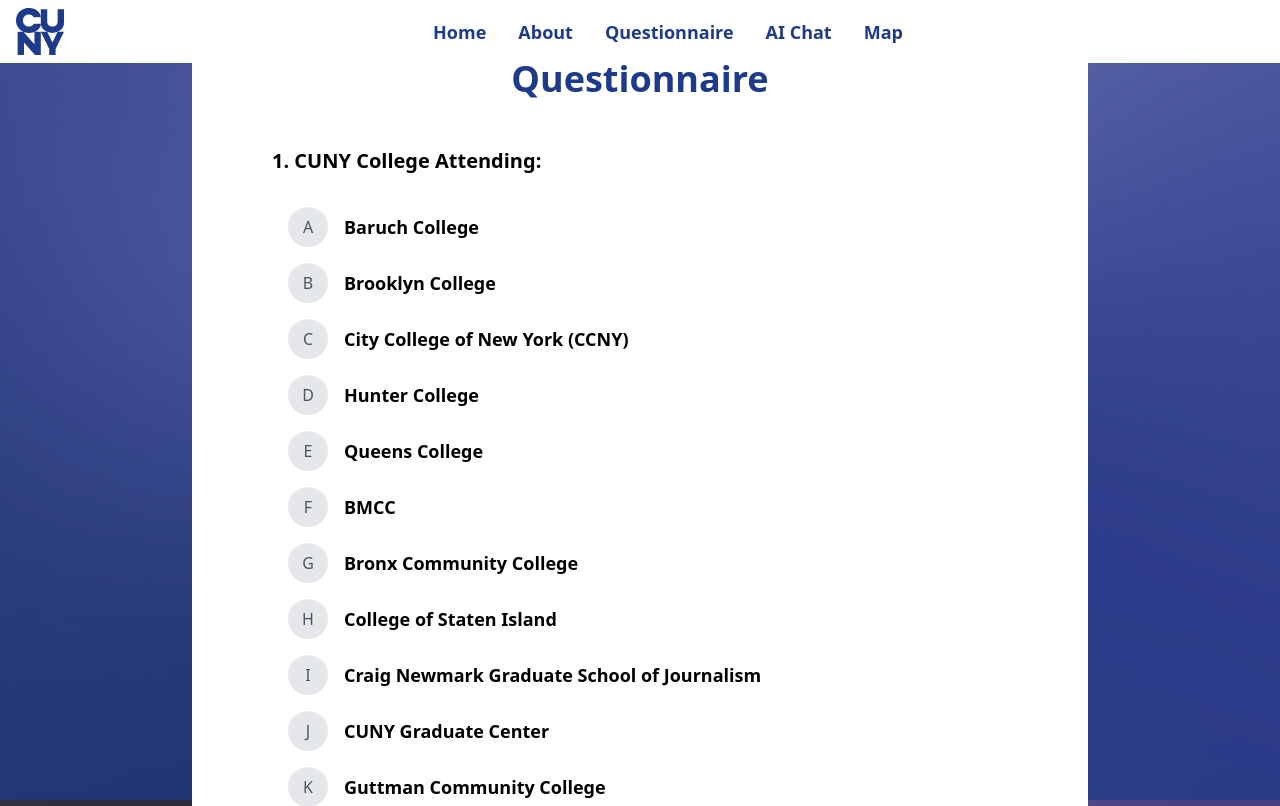
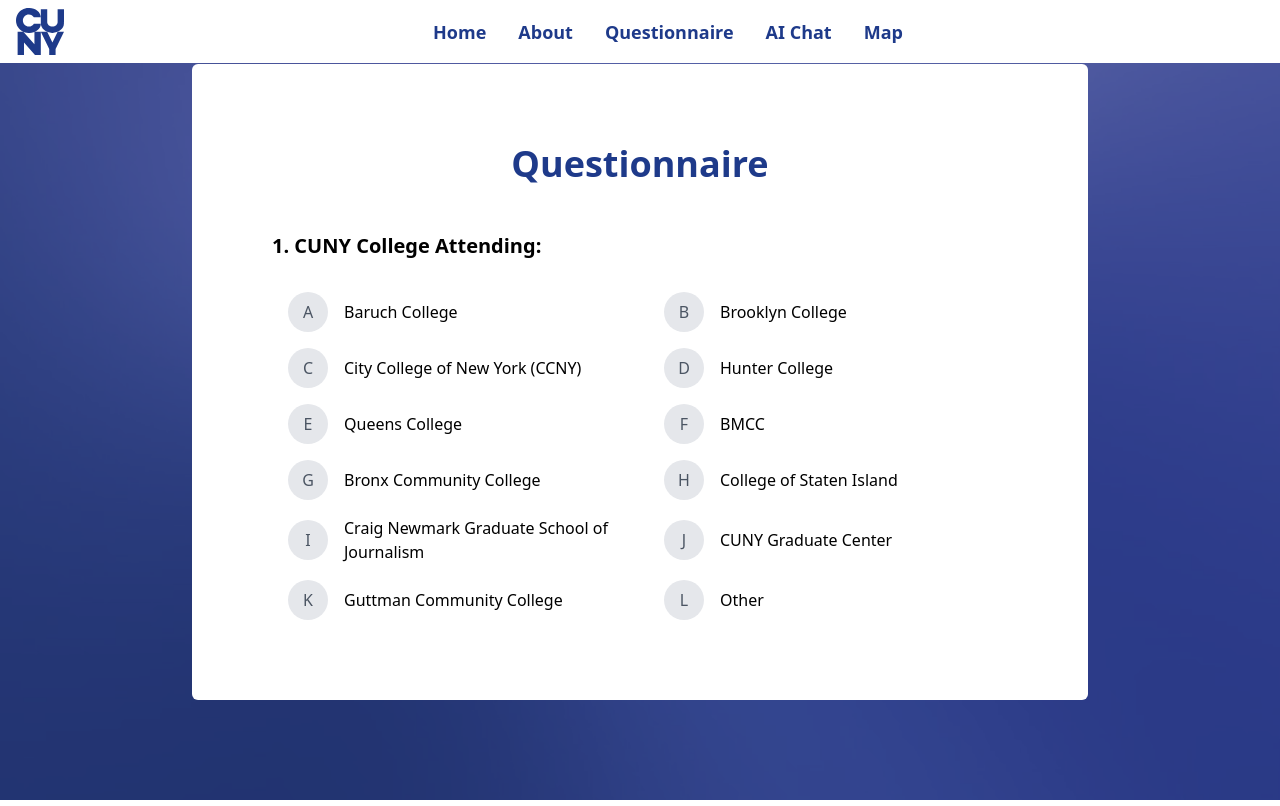
Before and after one commit to crosve/CTP-Hack, a React (Vite) app in the folder frontend/: page /questionnaire in a window 1280 px wide. Shown: the top 806 px of the page. Built offline with nearby package versions, Linux system fonts and the light colour scheme.

Commit message:
Add MultipleChoice

```diff
--- a/frontend/src/components/MultipleChoice.jsx
+++ b/frontend/src/components/MultipleChoice.jsx
@@ -1,13 +1,8 @@
 import React from "react";
 
-const MultipleChoice = ({ question, options, value, onChange }) => {
+const MultipleChoice = ({ question, option, value, onChange, index }) => {
   return (
-    <div className="space-y-4">
-      {options.map((option, index) => (
-        <label
-          key={index}
-          className="flex cursor-pointer items-center space-x-4"
-        >
+    <label className="flex cursor-pointer items-center space-x-4">
       <input
         type="radio"
         name={question}
@@ -17,7 +12,7 @@
         className="hidden"
       />
       <span
-            className={`inline-block h-10 w-10 rounded-full text-center leading-10 ${
+        className={`inline-block min-h-10 min-w-10 rounded-full text-center leading-10 ${
           value === option
             ? "bg-blue-500 text-white"
             : "bg-gray-200 text-gray-600 hover:bg-blue-200"
@@ -25,10 +20,8 @@
       >
         {String.fromCharCode(65 + index)}
       </span>
-          <span className="text-lg font-semibold">{option}</span>
+      <span className="text-md">{option}</span>
     </label>
-      ))}
-    </div>
   );
 };
 
--- a/frontend/src/pages/ChatPage.jsx
+++ b/frontend/src/pages/ChatPage.jsx
@@ -189,7 +189,7 @@
     <Background>
       <Navbar />
       <div className="relative flex flex-grow items-center justify-center">
-        <div className="mx-auto my-5 flex h-[80vh] w-full max-w-lg flex-col overflow-hidden rounded-lg border border-gray-300 bg-white shadow-lg">
+        <div className="mx-auto my-5 flex h-[80vh] w-full max-w-6xl flex-col overflow-hidden rounded-lg border border-gray-300 bg-white shadow-lg">
           <div className="flex flex-1 flex-col gap-3 overflow-y-auto bg-white p-5">
             {messages.map((msg, index) => (
               <div
--- a/frontend/src/pages/Home.jsx
+++ b/frontend/src/pages/Home.jsx
@@ -20,7 +20,7 @@
               Answer Questionnaire
             </Link>
             <Link
-              to="/"
+              to="/chat"
               className="rounded-md bg-blue-500 px-4 py-2 text-white transition duration-300 ease-in-out hover:-translate-y-1 hover:bg-blue-600"
             >
               Chat with AI
--- a/frontend/src/pages/Questionnaire.jsx
+++ b/frontend/src/pages/Questionnaire.jsx
@@ -48,12 +48,18 @@
               <p className="text-xl font-semibold">
                 {currentQuestion + 1}. {questions[currentQuestion].question}
               </p>
-              <MultipleChoice
-                question={`question${currentQuestion + 1}`}
-                options={questions[currentQuestion].options}
-                value={responses[`question${currentQuestion + 1}`]}
-                onChange={handleOptionChange}
-              />
+              <div className="grid grid-cols-2 gap-4">
+                {questions[currentQuestion].options.map((option, index) => (
+                  <MultipleChoice
+                    key={index}
+                    question={`question${currentQuestion + 1}`}
+                    option={option}
+                    value={responses[`question${currentQuestion + 1}`]}
+                    onChange={handleOptionChange}
+                    index={index}
+                  />
+                ))}
+              </div>
             </div>
           ) : (
             <p className="text-center text-lg font-semibold text-blue-700">
```
Lines whose indentation alone changed are shown as unchanged.
